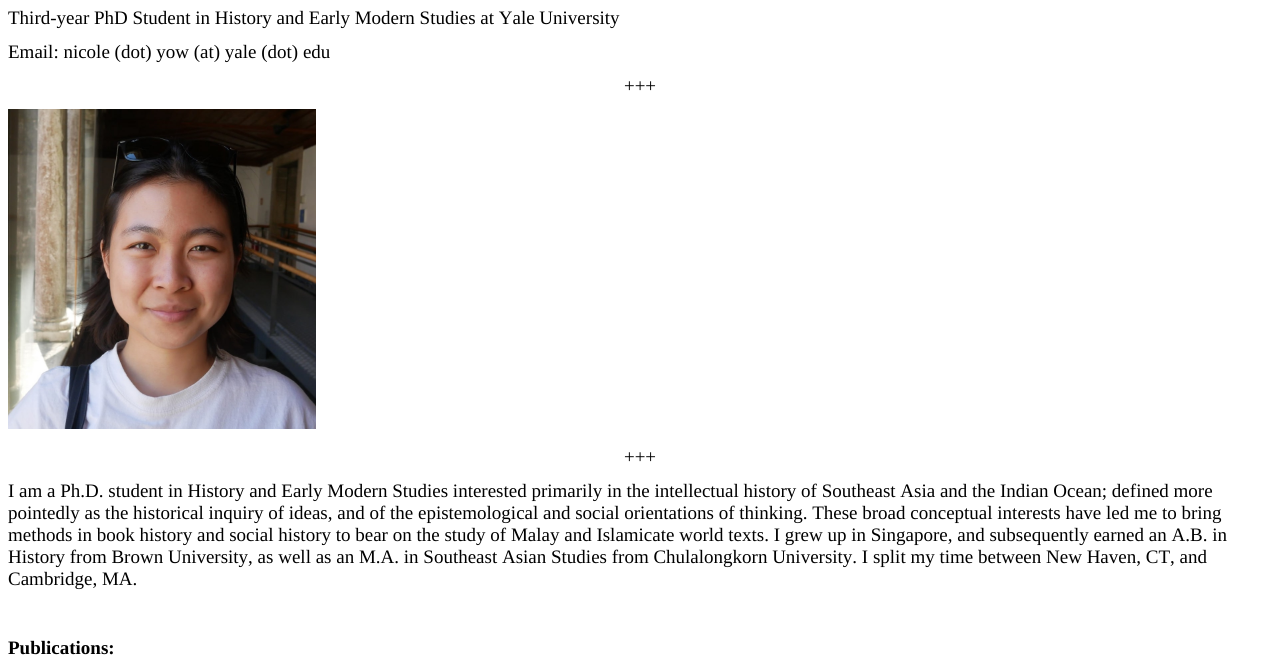
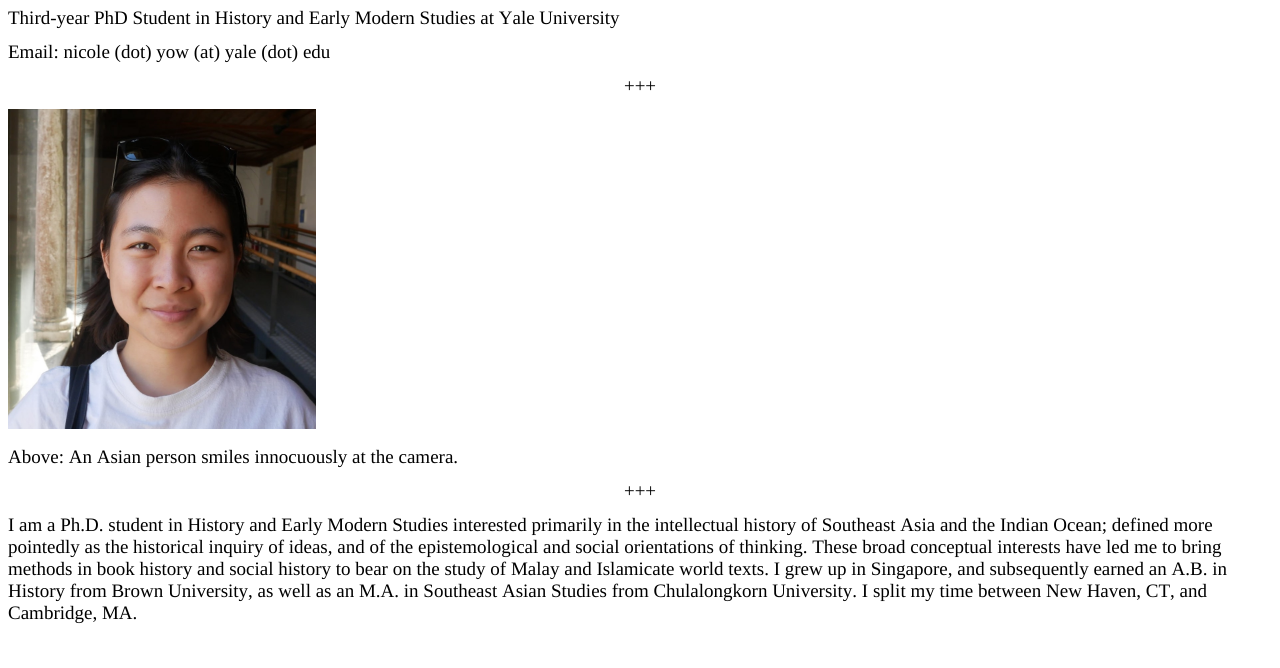
Before and after one commit to noryorwor/noryorwor.github.io, a plain HTML site: page index.html in a window 1280 px wide. Shown: the part 71-739 px from the top of the page. Drawn offline with Linux system fonts and the light colour scheme.

Commit message:
Update index.html

```diff
--- a/index.html
+++ b/index.html
@@ -33,6 +33,7 @@
 <p class="p2"><span class="s1">Email: nicole (dot) yow (at) yale (dot) edu</span></p>
 <p class="p4"><span class="s1">+++</span></p>
 <p class="p3"><span class="s1"><img src="Nicole_Yow_Wei_Headshot.jpg" alt="me" width="308" height="320"></span></p>
+<p class="p2"><span class="s1">Above: An Asian person smiles innocuously at the camera.</span></p>
 <p class="p4"><span class="s1">+++</span></p>
 <p class="p2"><span class="s1">I am a Ph.D. student in History and Early Modern Studies interested primarily in the intellectual history of Southeast Asia and the Indian Ocean; defined more pointedly as the historical inquiry of ideas, and of the epistemological and social orientations of thinking. These broad conceptual interests have led me to bring methods in book history and social history to bear on the study of Malay and Islamicate world texts. I grew up in Singapore, and subsequently earned an A.B. in History from Brown University, as well as an M.A. in Southeast Asian Studies from Chulalongkorn University. I split my time between New Haven, CT, and Cambridge, MA.</span></p>
 <p class="p3"><span class="s1"></span><br></p>
```
